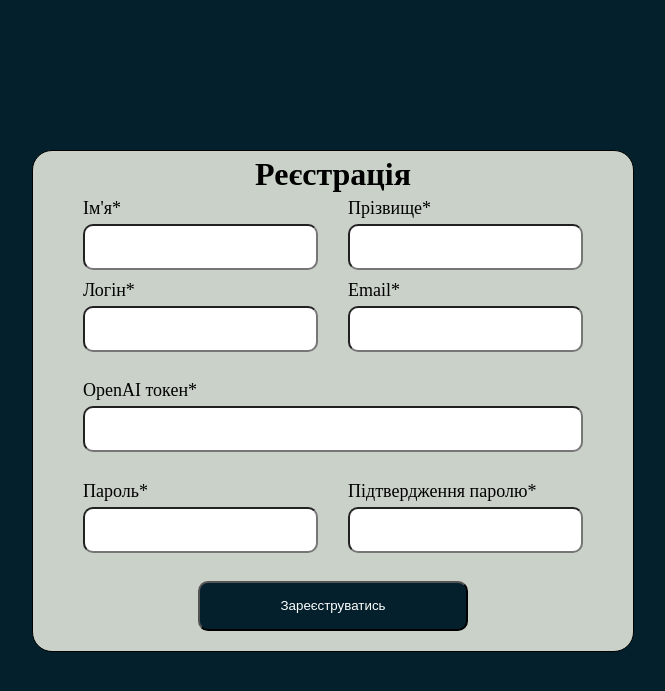
After one commit to SergiyOlishchuk/voice-assistant-site, a Django app: page /user/registration/ in a window 1280 px wide. The commit adds this page. Shown: the top 691 px of the page, without its empty margins (307-972 px from the left). Run offline with Django 5.2, Linux system fonts and the light colour scheme.

Commit message:
Added registration form and implemented registration. Added logout view

```diff
--- a/introduction/templates/introduction/index.html
+++ b/introduction/templates/introduction/index.html
@@ -8,10 +8,11 @@
         {% if user.is_admin or user.is_staff %}
             <a href="{% url "admin:index" %}">Admin</a>
         {% endif %}
-        <a href="#">Logout</a>
+        <a href="{% url "user:logout" %}">Logout</a>
     {% else %}
     <h3>User is not authenticated</h3>
     <a href="{% url "user:login" %}">Login</a>
+    <a href="{% url "user:registration" %}">Register</a>
     {% endif %}
 
 {% endblock content %}
--- /dev/null
+++ b/static/js/registration_script.js
@@ -0,0 +1,5 @@
+
+document.getElementById('registrate').addEventListener('click', (e) => {
+    const url = e.target.attributes.target-url.value;
+    window.location.href = url;
+});
--- a/templates/base.html
+++ b/templates/base.html
@@ -8,5 +8,6 @@
 </head>
 <body>
 {% block content %}{% endblock content %}
+{% block javascript %}{% endblock javascript %}
 </body>
 </html>
--- a/users/forms.py
+++ b/users/forms.py
@@ -1,12 +1,35 @@
 from django import forms
-from django.contrib.auth.forms import AuthenticationForm
+from django.contrib.auth.forms import AuthenticationForm, UserCreationForm
 
 from users.models import User
+
 
 class UserLoginForm(AuthenticationForm):
     class Meta:
         model = User
-        fields = ['username', 'password']
+        fields = ["username", "password"]
 
     username = forms.CharField()
     password = forms.CharField()
+
+
+class UserRegistrationForm(UserCreationForm):
+    class Meta:
+        model = User
+        fields = [
+            "first_name",
+            "last_name",
+            "username",
+            "email",
+            "openAI_token",
+            "password1",
+            "password2",
+        ]
+
+    first_name = forms.CharField()
+    last_name = forms.CharField()
+    username = forms.CharField()
+    email = forms.EmailField()
+    openAI_token = forms.CharField()
+    password1 = forms.CharField()
+    password2 = forms.CharField()
--- /dev/null
+++ b/users/templates/users/registration.html
@@ -0,0 +1,79 @@
+{% extends "base.html" %}
+{% load static %}
+
+{% block styles %}
+<link rel="stylesheet" href="{% static "css/registration_style.css" %}">
+{% endblock styles %}
+
+{% block content %}
+<div class="main-block">
+    <div class="register-block">
+        <h1>Реєстрація</h1>
+        <form action="{% url "user:registration" %}" class="reg-form" method="POST">
+            {% csrf_token %}
+            <div class="labels-row">
+                <div class="labels-col">
+                    <label for="id_first_name">Ім'я*</label>
+                    <input type="text" name="first_name" id="id_first_name" required
+                    value={% if form.first_name.value %}{{ form.first_name.value }}{% endif %}>
+                    {% if form.firs_name.errors %}
+                        <div class="alert alert-danger alert-dismissible fade show">{{ form.firs_name.errors }}</div>
+                    {% endif %}
+
+                    <label for="id_username" style="margin: 10px 0 0 0;">Логін*</label>
+                    <input type="text" name="username" id="id_username" required
+                    value={% if form.username.value %}{{ form.username.value }}{% endif %}>
+                    {% if form.username.errors %}
+                        <div class="">{{ form.username.errors }}</div>
+                    {% endif %}
+                </div>
+
+                <div class="labels-col">
+                    <label for="id_last_name">Прізвище*</label>
+                    <input type="text" name="last_name" id="id_last_name" required
+                    value={% if form.last_name.value %}{{ form.last_name.value }}{% endif %}>
+                    {% if form.last_name.errors %}
+                        <div class="">{{ form.last_name.errors }}</div>
+                    {% endif %}
+
+                    <label for="id_email" style="margin: 10px 0 0 0;">Email*</label>
+                    <input type="email" name="email" id="id_email" required
+                    value={% if form.email.value %}{{ form.email.value }}{% endif %}>
+                    {% if form.email.errors %}
+                        <div class="">{{ form.email.errors }}</div>
+                    {% endif %}
+                </div>
+            </div>
+
+            <div class="labels-col" style="width: 100%;">
+                <label for="id_openAI_token">OpenAI токен*</label>
+                <input type="text" name="openAI_token" id="id_openAI_token" required
+                value={% if form.openAI_token.value %}{{ form.openAI_token.value }}{% endif %}>
+                {% if form.openAI_token.errors %}
+                    <div class="">{{ form.openAI_token.errors }}</div>
+                {% endif %}
+            </div>
+
+            <div class="labels-row">
+                <div class="labels-col">
+                    <label for="id_password1">Пароль*</label>
+                    <input type="password" name="password1" id="id_password1" required>
+                    {% if form.password1.errors %}
+                    <div class="">{{ form.password1.errors }}</div>
+                    {% endif %}
+                </div>
+                <div class="labels-col">
+                    <label for="id_password2">Підтвердження паролю*</label>
+                    <input type="password" name="password2" id="id_password2" required>
+                    {% if form.password2.errors %}
+                    <div class="">{{ form.password2.errors }}</div>
+                    {% endif %}
+                </div>
+            </div>
+
+            <button type="submit" class="btn-register">Зареєструватись</button>
+
+        </form>
+    </div>
+</div>
+{% endblock content %}
--- a/users/urls.py
+++ b/users/urls.py
@@ -6,4 +6,6 @@ app_name = 'users'
 
 urlpatterns = [
     path('login/', views.login, name='login'),
+    path('logout/', views.logout, name='logout'),
+    path('registration/', views.registration, name='registration'),
 ]
--- a/users/views.py
+++ b/users/views.py
@@ -2,8 +2,9 @@ from django.contrib import auth
 from django.http import HttpResponse
 from django.shortcuts import redirect, render
 from django.urls import reverse
+from django.contrib.auth.decorators import login_required
 
-from users.forms import UserLoginForm
+from users.forms import UserLoginForm, UserRegistrationForm
 
 # Create your views here.
 
@@ -21,7 +22,11 @@ def login(request):
             if user:
                 auth.login(request, user)
 
-                return redirect('') # add where to redirect
+                redirect_page = request.POST.get('next', None)
+                if redirect_page and redirect_page != reverse('user:logout'):
+                    return redirect(redirect_page)
+
+                return redirect(reverse('introduction:index'))
 
     else:
         form = UserLoginForm()
@@ -32,3 +37,30 @@ def login(request):
         'form' : form
     }
     return render(request, 'users/login.html', context=context)
+
+def registration(request):
+    if request.method == 'POST':
+        form = UserRegistrationForm(data=request.POST)
+
+        if form.is_valid():
+            form.save()
+
+            user = form.instance
+            auth.login(request, user)
+
+            return redirect(reverse('introduction:index'))
+
+    else:
+        form = UserRegistrationForm()
+
+    context = {
+        'title' : 'Registration page',
+        'form' : form,
+    }
+
+    return render(request, 'users/registration.html', context)
+
+@login_required
+def logout(request):
+    auth.logout(request)
+    return redirect(reverse('introduction:index'))
```
Also changed, not shown: users/templates/users/login.html (+8 -1 lines).
